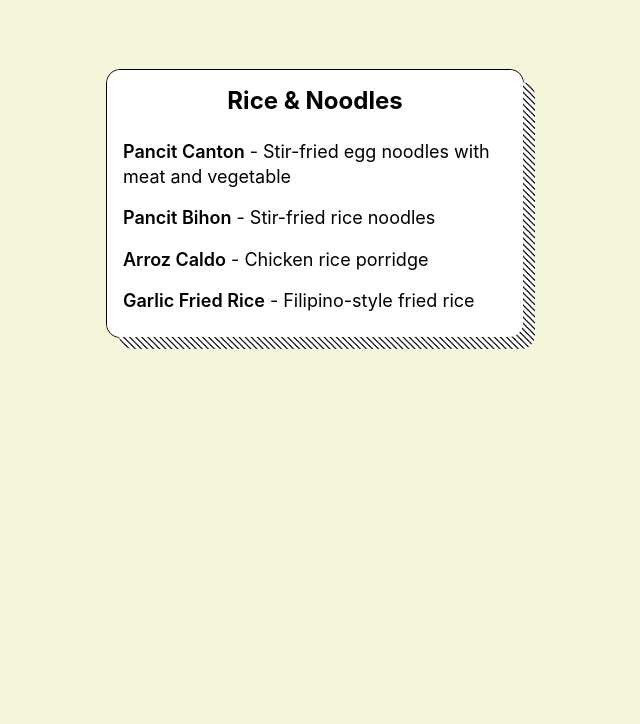
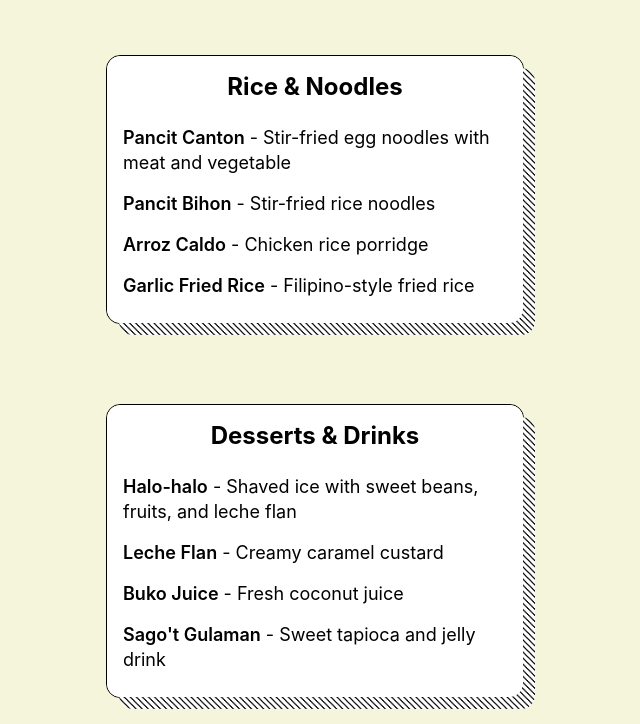
Before and after one commit to hsum4/restaurant-page, a website built with webpack: page src/template.html in a window 1280 px wide. Shown: the part 806-1530 px from the top of the page, without its empty margins (325-965 px from the left). Before the commit the page ends 1170 px from the top, so only its background shows below. Built offline with nearby package versions, Linux system fonts and the light colour scheme.

Commit message:
finish menu page html and change css to use ids for targeting of elements

```diff
--- a/src/home.js
+++ b/src/home.js
@@ -17,6 +17,7 @@ export function loadHome() {
 
     const sectionTwo = document.createElement("div");
     sectionTwo.className = "section box";
+    sectionTwo.id = "description";
 
     const descriptionSpan = document.createElement("span");
     descriptionSpan.textContent = `Juno's is the kind of place that makes you feel right at home.
@@ -39,6 +40,7 @@ export function loadHome() {
 
     const sectionThree = document.createElement("div");
     sectionThree.className = "section box";
+    sectionThree.id = "hours"
 
     const hoursHeader = document.createElement("h2");
     hoursHeader.textContent = "Hours";
--- a/src/styles.css
+++ b/src/styles.css
@@ -34,34 +34,25 @@ header {
     margin: 0px;
 }
 
-#content .section:nth-of-type(2) {
+#content #description {
     gap: 0.90em;
 }
-#content .section:nth-of-type(2) > span {
+#content #description > span {
     text-align: center;
 }
 
-#content .section:nth-of-type(2),
-#content .section:nth-of-type(3) {
+#content #description,
+#content #hours {
     min-width: 20vw;
+}
+
+#content #hours > span {
+    margin: 4px 0px;
 }
 
 .section > span /*p */ {
     font-size: 18px;
 } /* create css for unordered lists */
-
-/*
-ul {
-  list-style-type: none;
-  font-size: 18px;
-  padding: 0;
-  margin: 0;
-}
-
-li {
-  padding-bottom: 5px;
-}
-*/
 
 ul {
   list-style: none;
@@ -77,12 +68,6 @@ li {
 
 li strong {
   font-weight: 600;
-}
-
-
-
-#content .section:nth-of-type(3) > span {
-    margin: 4px 0px;
 }
 
 .box {
--- a/src/template.html
+++ b/src/template.html
@@ -20,10 +20,11 @@
         </nav>
     </header>
     <div id="content">
-       <!-- <div class="section box">
+        <!--
+        <div class="section box">
             <h1>Juno's Filipino Cooking</h1>
         </div>
-        <div class="section box">
+        <div class="section box" id="description">
             <span>
                 Juno's is the kind of place that makes you feel right at home.
                 The warm, inviting atmosphere and the friendly service will have you feeling like you're part of the family.
@@ -34,7 +35,7 @@
             </span>
             <img src="juno.jpg" alt="Juno!" id="junoimg">
         </div>
-        <div class="section box">
+        <div class="section box" id="hours">
             <h2>Hours</h2>
             <span>Sunday: 8am - 8pm</span>
             <span>Monday: 6am - 6pm</span>
@@ -97,7 +98,23 @@
                 </li>
             </ul>
         </div>
-
+        <div class="section box">
+            <h2>Desserts & Drinks</h2>
+            <ul>
+                <li>
+                    <strong>Halo-halo</strong> - Shaved ice with sweet beans, fruits, and leche flan
+                </li>
+                <li>
+                    <strong>Leche Flan</strong> - Creamy caramel custard
+                </li>
+                <li>
+                    <strong>Buko Juice</strong> - Fresh coconut juice
+                </li>
+                <li>
+                    <strong>Sago't Gulaman</strong> - Sweet tapioca and jelly drink
+                </li>
+            </ul>
+        </div>
     </div>
 </body>
 </html>
```
